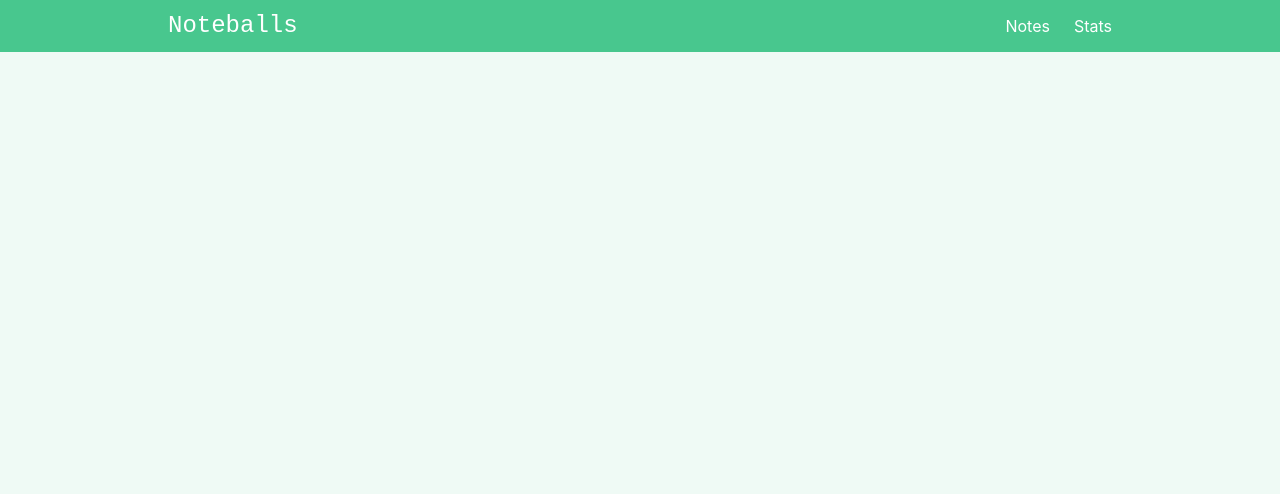
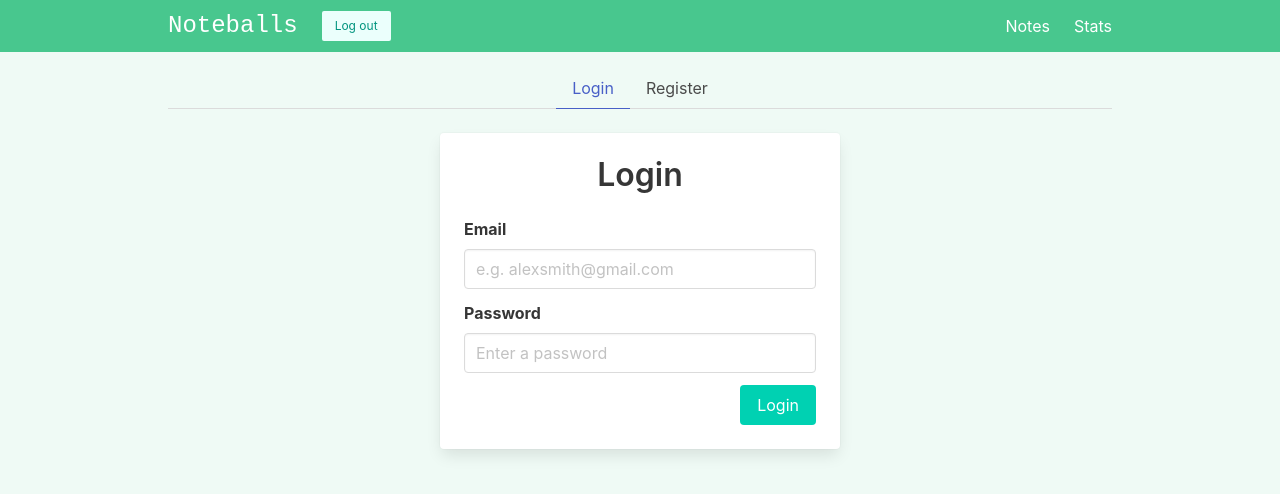
Before and after one commit to PolinaRaguilo/vue-crud-notes, a Vue app: page /auth in a window 1280 px wide. Shown: the top 494 px of the page. Built offline with nearby package versions, Linux system fonts and the light colour scheme; no server answers; the database is empty.

Commit message:
add auth form

```diff
--- a/src/components/Layout/NavBar.vue
+++ b/src/components/Layout/NavBar.vue
@@ -15,7 +15,10 @@
                 </a>
             </div>
 
-            <div id="navbarBasicExample" class="navbar-menu" :class="{ 'is-active': showMobileNav }">
+            <div id="navbarBasicExample" class="navbar-menu  is-align-items-center" :class="{ 'is-active': showMobileNav }">
+                <button class="button is-small is-primary is-light ml-3">
+                    Log out
+                </button>
                 <div class="navbar-end">
                     <router-link @click="hideNavHandler" class="navbar-item" to="/" active-class="is-active">Notes
                     </router-link>
--- /dev/null
+++ b/src/pages/VueAuth.vue
@@ -0,0 +1,87 @@
+<template>
+    <div class="auth">
+        <div class="tabs is-centered">
+            <ul>
+                <li :class="{ 'is-active': !register }"><a @click.prevent="register = false">Login</a></li>
+                <li :class="{ 'is-active': register }"><a @click.prevent="register = true">Register</a></li>
+            </ul>
+        </div>
+        <div class="card auth-form">
+            <div class="card-content">
+                <div class="title has-text-centered">{{ formTitle }}</div>
+                <form @submit.prevent="onSubmitHandler">
+                    <div class="field">
+                        <label class="label">Email</label>
+                        <div class="control">
+                            <input
+                                @focus="focusHandler"
+                                v-model="credentials.email"
+                                class="input"
+                                type="email"
+                                placeholder="e.g. alexsmith@gmail.com">
+                        </div>
+                    </div>
+                    <div class="field">
+                        <label class="label">Password</label>
+                        <div class="control">
+                            <input
+                                @focus="focusHandler"
+                                v-model="credentials.password"
+                                class="input"
+                                type="password"
+                                placeholder="Enter a password">
+                        </div>
+                    </div>
+                    <div class="field is-grouped is-grouped-right">
+                        <p class="has-text-danger pr-5 is-flex is-align-items-center">{{ formError }}</p>
+                        <p class="control">
+                            <button :disabled="!!formError" class="button is-primary">
+                                {{ formTitle }}
+                            </button>
+                        </p>
+                    </div>
+                </form>
+            </div>
+        </div>
+    </div>
+</template>
+
+<script setup>
+import { ref, computed, reactive } from 'vue';
+
+
+const register = ref(false)
+const formError = ref('')
+
+const formTitle = computed(() => {
+   return register.value ? 'Register' : 'Login'
+})
+const focusHandler = () => {
+    formError.value = ''
+}
+
+const onSubmitHandler = () => {
+    if(!credentials.email || !credentials.password){
+        formError.value = 'Please enter email or password'
+        return;
+    } else {
+        if(register.value){
+            console.log('Register', credentials)
+        } else {
+            console.log('login', credentials)
+        }
+    }
+}
+
+const credentials = reactive({
+    email: '',
+    password: ''
+})
+</script>
+
+<style scoped>
+.auth-form {
+    max-width: 400px;
+    margin: 0 auto;
+}
+</style>
--- a/src/router/index.js
+++ b/src/router/index.js
@@ -2,6 +2,7 @@ import { createRouter, createWebHistory } from 'vue-router';
 import VueNotes from '@/pages/VueNotes.vue';
 import VueStats from '@/pages/VueStats.vue';
 import VueEditNote from '@/pages/VueEditNote.vue';
+import VueAuth from '@/pages/VueAuth.vue';
 
 const router = createRouter({
   history: createWebHistory(),
@@ -21,6 +22,11 @@ const router = createRouter({
       name: 'edit',
       component: VueEditNote,
     },
+    {
+      path: '/auth',
+      name: 'auth',
+      component: VueAuth,
+    },
   ],
 });
 
```
